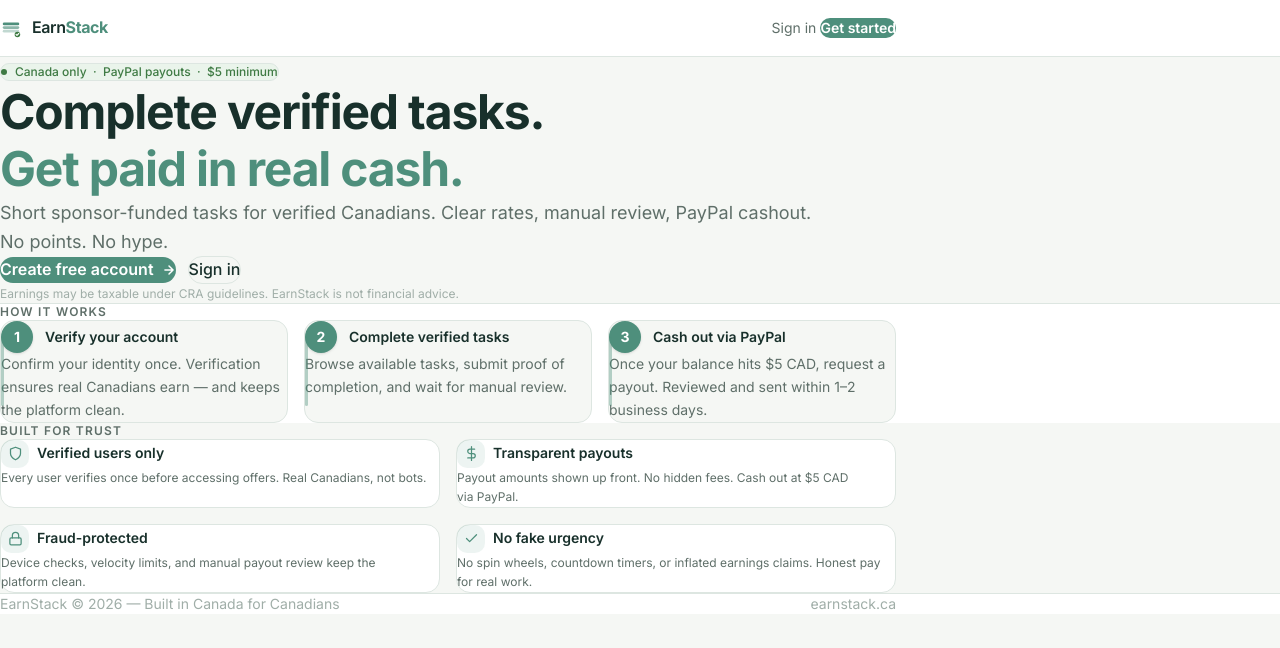
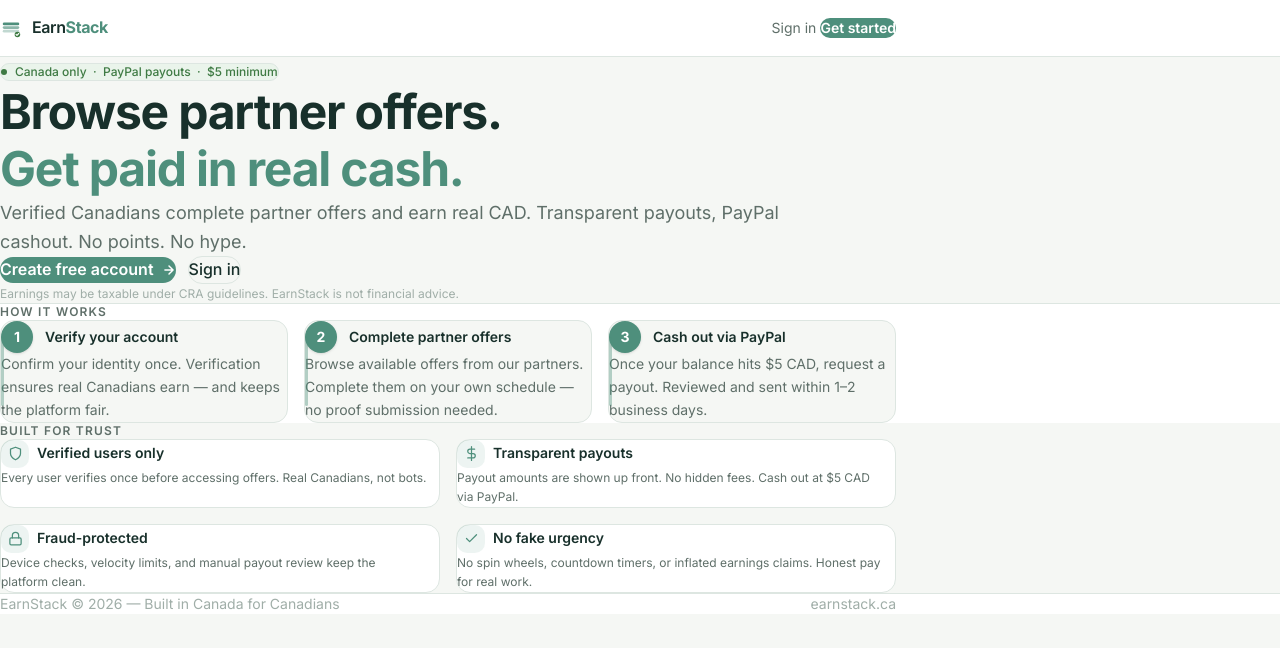
Before and after one commit to Lupeys/Earn-Stack-App, a React (Vite) app in the folder frontend/: page / in a window 1280 px wide. Shown: the top 648 px of the page. Built offline with nearby package versions, Linux system fonts and the light colour scheme; no server answers.

Commit message:
fix(Home): content copy — hero + How It Works + trust cards updated for offerwall-first MVP

```diff
--- a/frontend/src/pages/Home.tsx
+++ b/frontend/src/pages/Home.tsx
@@ -46,12 +46,12 @@
           Canada only &nbsp;&middot;&nbsp; PayPal payouts &nbsp;&middot;&nbsp; $5 minimum
         </div>
         <h1 className="text-4xl sm:text-5xl font-bold tracking-tight leading-[1.1] mb-5 max-w-2xl">
-          Complete verified tasks.
+          Browse partner offers.
           <br />
           <span className="text-[var(--primary)]">Get paid in real cash.</span>
         </h1>
         <p className="text-lg text-[var(--foreground-muted)] max-w-lg mb-10 leading-relaxed">
-          Short sponsor-funded tasks for verified Canadians. Clear rates, manual review, PayPal cashout. No points. No hype.
+          Verified Canadians complete partner offers and earn real CAD. Transparent payouts, PayPal cashout. No points. No hype.
         </p>
         <div className="flex flex-wrap items-center gap-3">
           {loggedIn ? (
@@ -79,9 +79,21 @@
         <div className="max-w-4xl mx-auto px-5 sm:px-8 py-14">
           <p className="text-xs font-semibold text-[var(--foreground-muted)] uppercase tracking-widest mb-6">How it works</p>
           <div className="grid sm:grid-cols-3 gap-4">
-            <StepCard number="1" title="Verify your account" description="Confirm your identity once. Verification ensures real Canadians earn — and keeps the platform clean." />
-            <StepCard number="2" title="Complete verified tasks" description="Browse available tasks, submit proof of completion, and wait for manual review." />
-            <StepCard number="3" title="Cash out via PayPal" description="Once your balance hits $5 CAD, request a payout. Reviewed and sent within 1–2 business days." />
+            <StepCard
+              number="1"
+              title="Verify your account"
+              description="Confirm your identity once. Verification ensures real Canadians earn — and keeps the platform fair."
+            />
+            <StepCard
+              number="2"
+              title="Complete partner offers"
+              description="Browse available offers from our partners. Complete them on your own schedule — no proof submission needed."
+            />
+            <StepCard
+              number="3"
+              title="Cash out via PayPal"
+              description="Once your balance hits $5 CAD, request a payout. Reviewed and sent within 1–2 business days."
+            />
           </div>
         </div>
       </section>
@@ -90,10 +102,26 @@
       <section className="max-w-4xl mx-auto px-5 sm:px-8 py-14">
         <p className="text-xs font-semibold text-[var(--foreground-muted)] uppercase tracking-widest mb-6">Built for trust</p>
         <div className="grid grid-cols-2 gap-3 sm:gap-4">
-          <TrustCard icon="shield" title="Verified users only" body="Every user verifies once before accessing offers. Real Canadians, not bots." />
-          <TrustCard icon="dollar" title="Transparent payouts" body="Payout amounts shown up front. No hidden fees. Cash out at $5 CAD via PayPal." />
-          <TrustCard icon="lock" title="Fraud-protected" body="Device checks, velocity limits, and manual payout review keep the platform clean." />
-          <TrustCard icon="check" title="No fake urgency" body="No spin wheels, countdown timers, or inflated earnings claims. Honest pay for real work." />
+          <TrustCard
+            icon="shield"
+            title="Verified users only"
+            body="Every user verifies once before accessing offers. Real Canadians, not bots."
+          />
+          <TrustCard
+            icon="dollar"
+            title="Transparent payouts"
+            body="Payout amounts are shown up front. No hidden fees. Cash out at $5 CAD via PayPal."
+          />
+          <TrustCard
+            icon="lock"
+            title="Fraud-protected"
+            body="Device checks, velocity limits, and manual payout review keep the platform clean."
+          />
+          <TrustCard
+            icon="check"
+            title="No fake urgency"
+            body="No spin wheels, countdown timers, or inflated earnings claims. Honest pay for real work."
+          />
         </div>
       </section>
 
@@ -110,11 +138,9 @@
   );
 }
 
-// Step card: prominent number pill + accent left border + indented description
 function StepCard({ number, title, description }: { number: string; title: string; description: string }) {
   return (
     <div className="relative pl-5 pr-5 pt-5 pb-5 rounded-xl border border-[var(--border)] bg-[var(--background)] overflow-hidden">
-      {/* Accent left bar */}
       <div className="absolute left-0 top-4 bottom-4 w-[3px] rounded-full bg-[var(--primary)]/40" aria-hidden="true" />
       <div className="flex items-center gap-3 mb-3">
         <span className="inline-flex items-center justify-center w-8 h-8 rounded-full bg-[var(--primary)] text-white text-sm font-bold flex-shrink-0 shadow-sm">
@@ -136,7 +162,6 @@
   check: (<svg width="15" height="15" viewBox="0 0 24 24" fill="none" stroke="currentColor" strokeWidth="2" strokeLinecap="round" strokeLinejoin="round" aria-hidden="true"><polyline points="20 6 9 17 4 12"/></svg>),
 };
 
-// Trust card: icon + title inline on first row, body below
 function TrustCard({ icon, title, body }: { icon: TrustIconName; title: string; body: string }) {
   return (
     <div className="p-4 sm:p-5 rounded-xl border border-[var(--border)] bg-[var(--surface)]">
```
